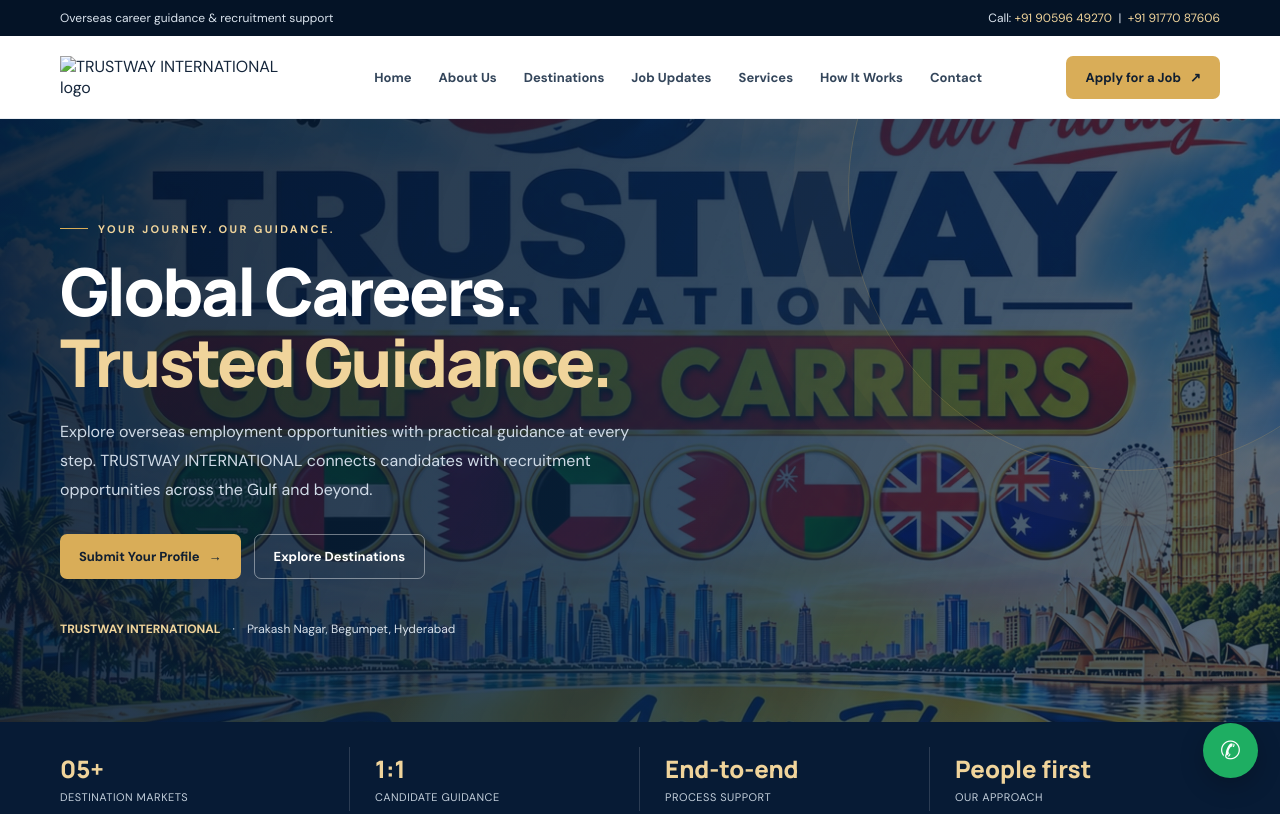
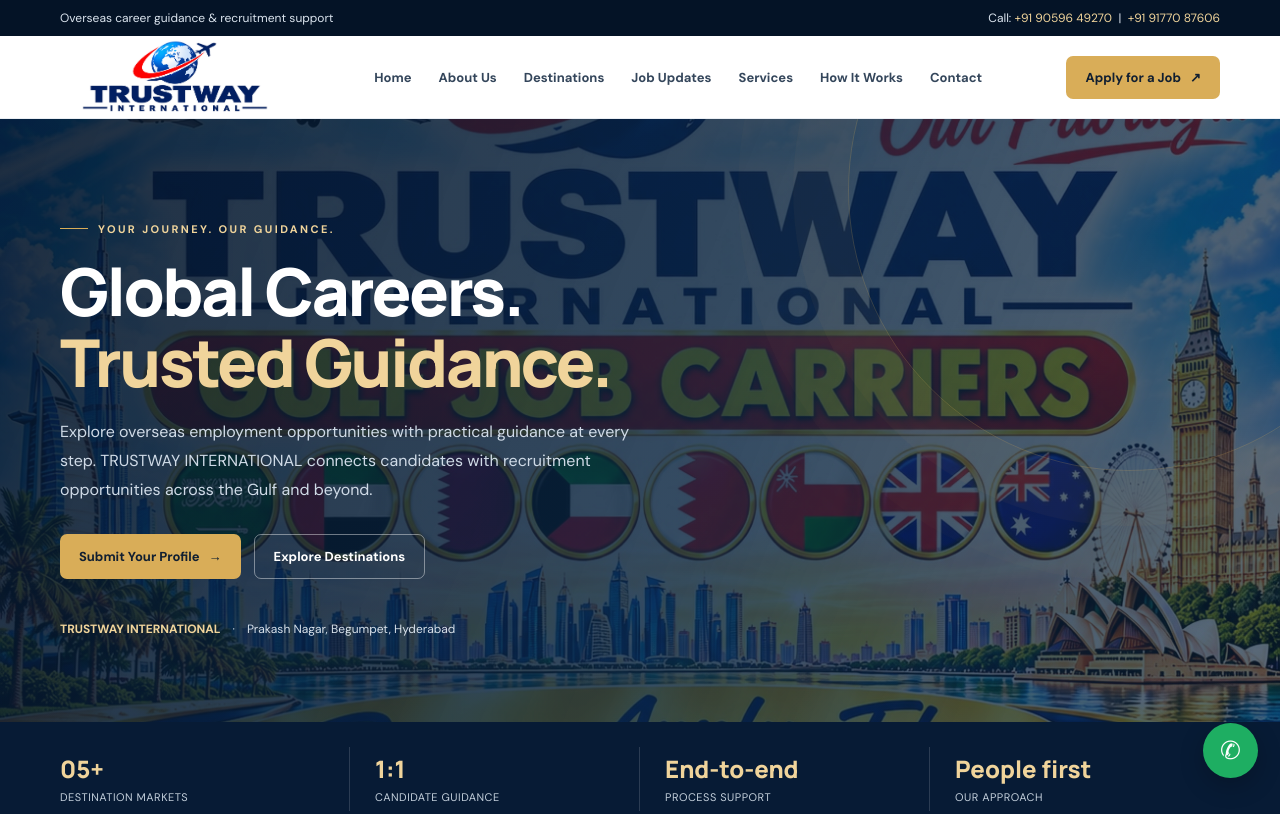
Before and after one commit to alimurtazamirzanali-bit/trustway-international, a plain HTML site: page index.html in a window 1280 px wide. Shown: the top 814 px of the page. Drawn offline with Linux system fonts and the light colour scheme; files whose address does not match are found by name.

Commit message:
Update index.html

```diff
--- a/index.html
+++ b/index.html
@@ -38,7 +38,7 @@
 <body>
   <div class="topbar"><div class="container"><span>Overseas career guidance & recruitment support</span><span>Call: <a href="tel:+919177087606">+91 90596 49270</a> &nbsp;|&nbsp; <a href="tel:+919177087606">+91 91770 87606</a></span></div></div>
   <header><div class="container nav">
-    <a class="brand" href="#home" aria-label="Trustway International home"><img class="brand-logo" src=trustway-logo alt="TRUSTWAY INTERNATIONAL logo"></a>
+    <a class="brand" href="#home" aria-label="Trustway International home"><img class="brand-logo" src="trustway-logo.png" alt="TRUSTWAY INTERNATIONAL logo"></a>
     <button class="menu-btn" aria-label="Open menu" onclick="document.querySelector('.navlinks').classList.toggle('open')">☰</button>
     <nav class="navlinks"><a href="#home">Home</a><a href="#about">About Us</a><a href="#countries">Destinations</a><a href="#jobs">Job Updates</a><a href="#services">Services</a><a href="#process">How It Works</a><a href="#contact">Contact</a></nav>
     <a class="nav-cta" href="#contact">Apply for a Job <span>↗</span></a>
```
